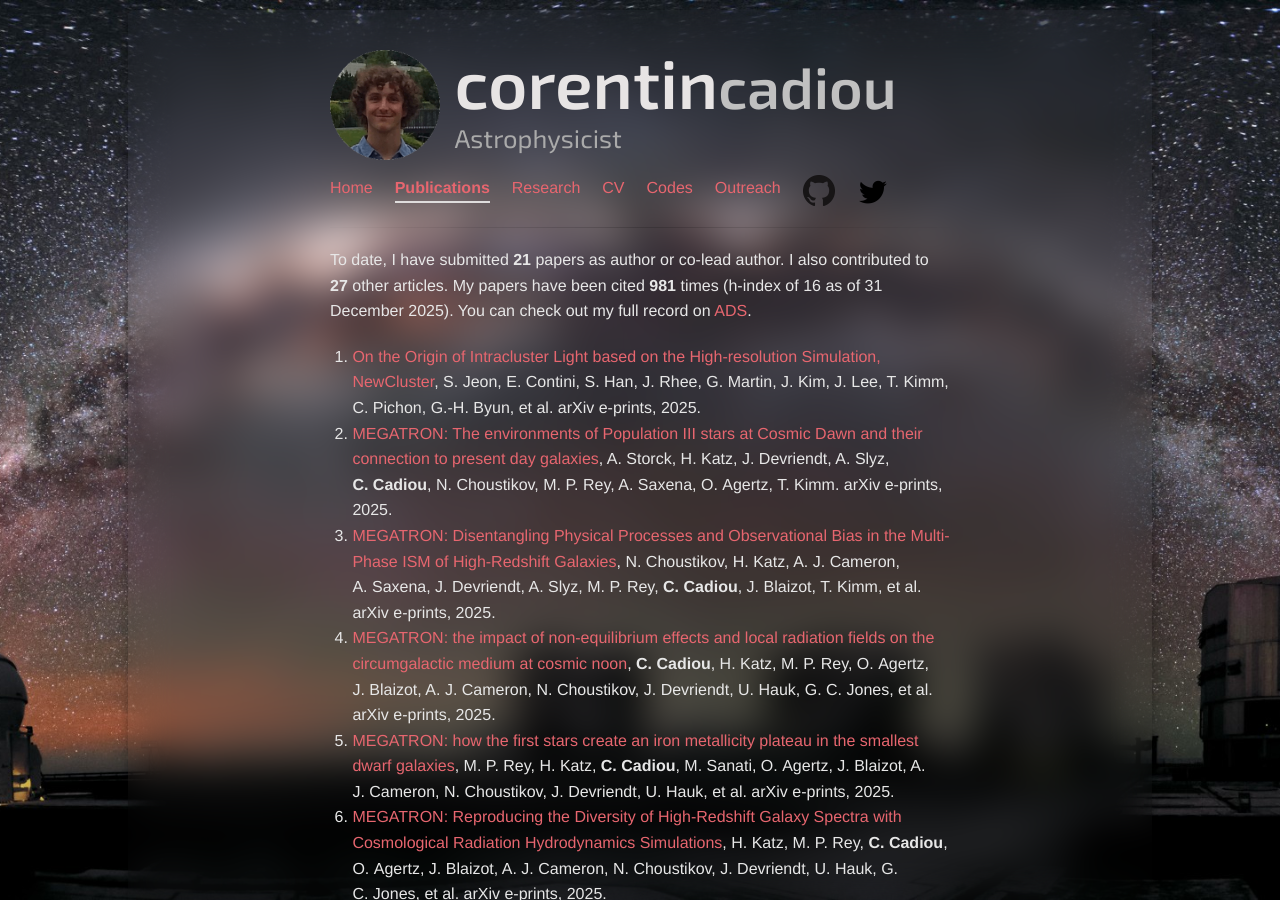
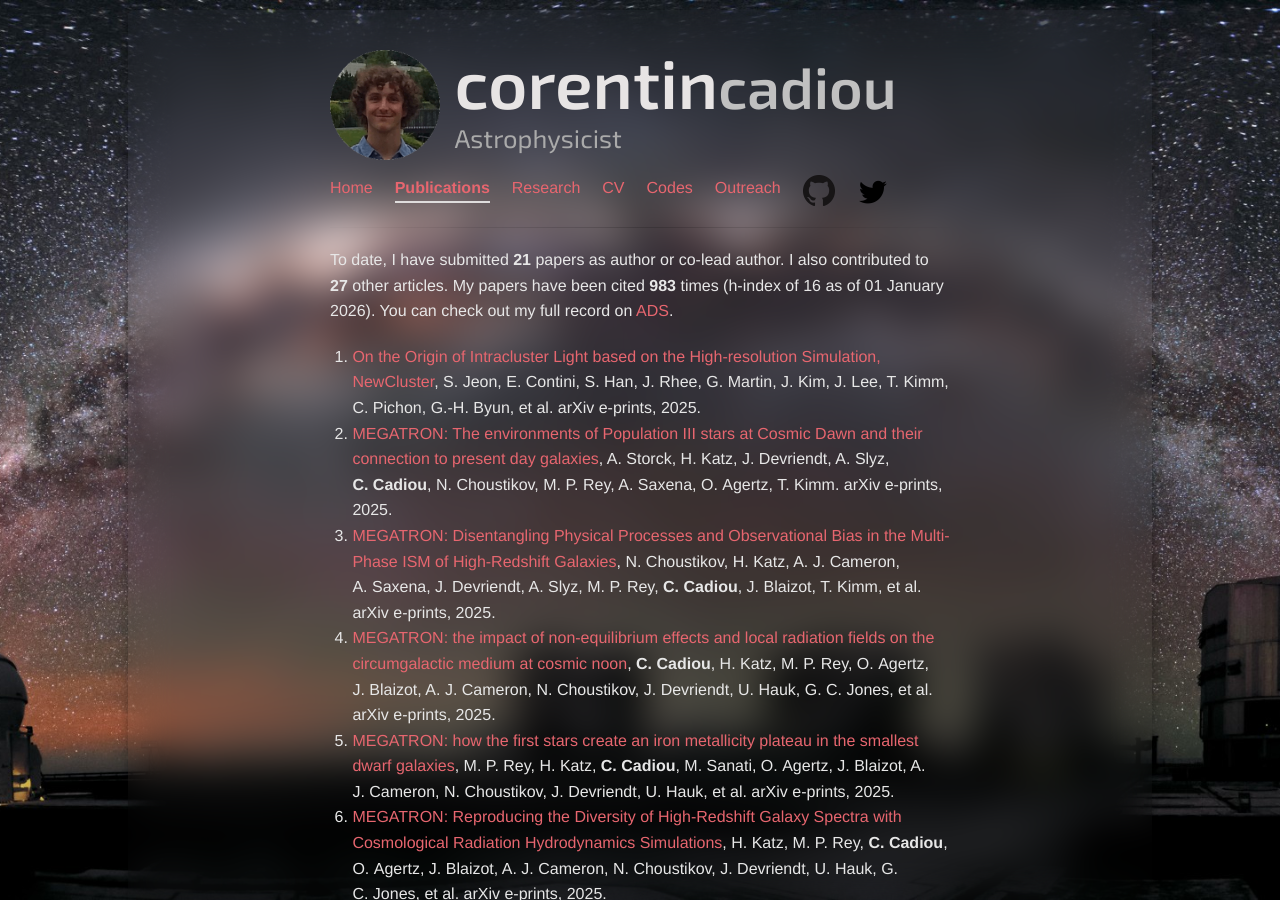
Before and after one commit to cphyc/cphyc.github.io, a Jekyll site: the page built from publications/index.html, in a window 1280 px wide and 900 px high. Built offline with Jekyll 4.4.1, drawn with Linux system fonts in a browser that asks for light colours; nearby versions of some CDN libraries.

Commit message:
Update publications and CV [skip ci]
Automated update via GitHub Actions

```diff
--- a/publications/index.html
+++ b/publications/index.html
@@ -8,7 +8,7 @@ description: My Publications
 <p>
   To date, I have submitted <b>21</b> papers as author or co-lead author.
   I also contributed to <b>27</b> other articles.
-  My papers have been cited <b>981</b> times (h-index of 16 as of 31 December 2025).
+  My papers have been cited <b>983</b> times (h-index of 16 as of 01 January 2026).
   You can check out my full record on <a href="https://ui.adsabs.harvard.edu/search/q=((author%3A%22Cadiou%2C%20C%22))%20-bibstem%3A%22zndo%22%20collection%3Aastronomy&sort=date%20desc%2C%20bibcode%20desc&p_=0" target="_blank">ADS</a>.
 </p>
 <ol>
```
Also changed, not shown: 2 other files.
